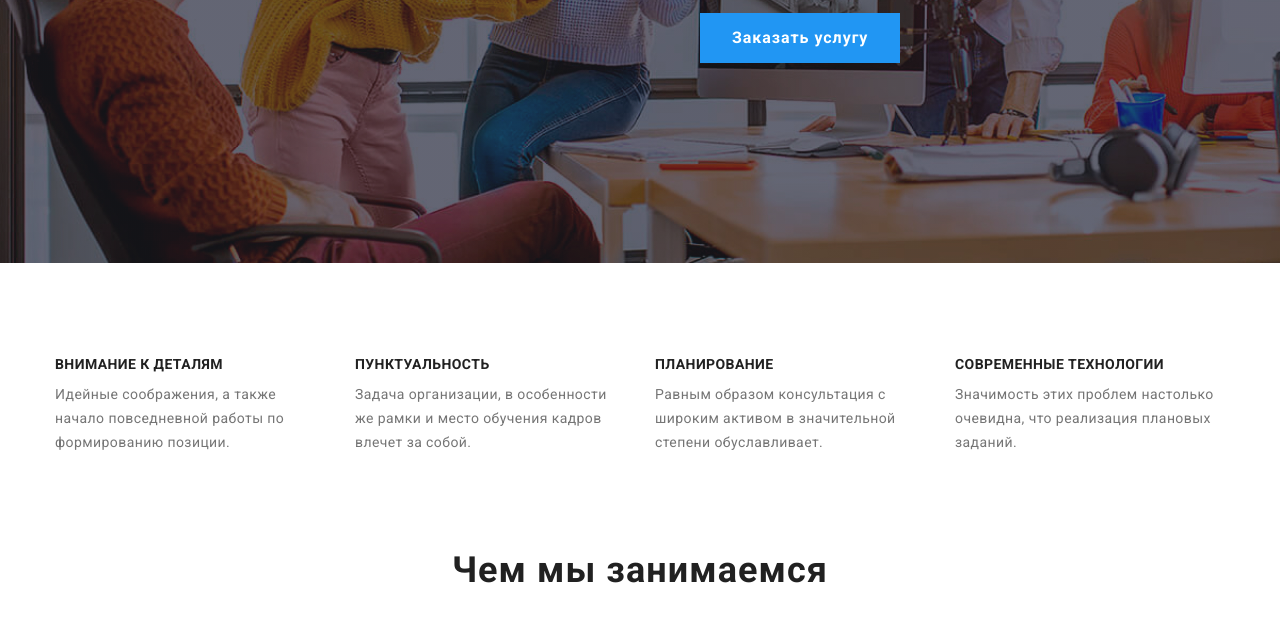
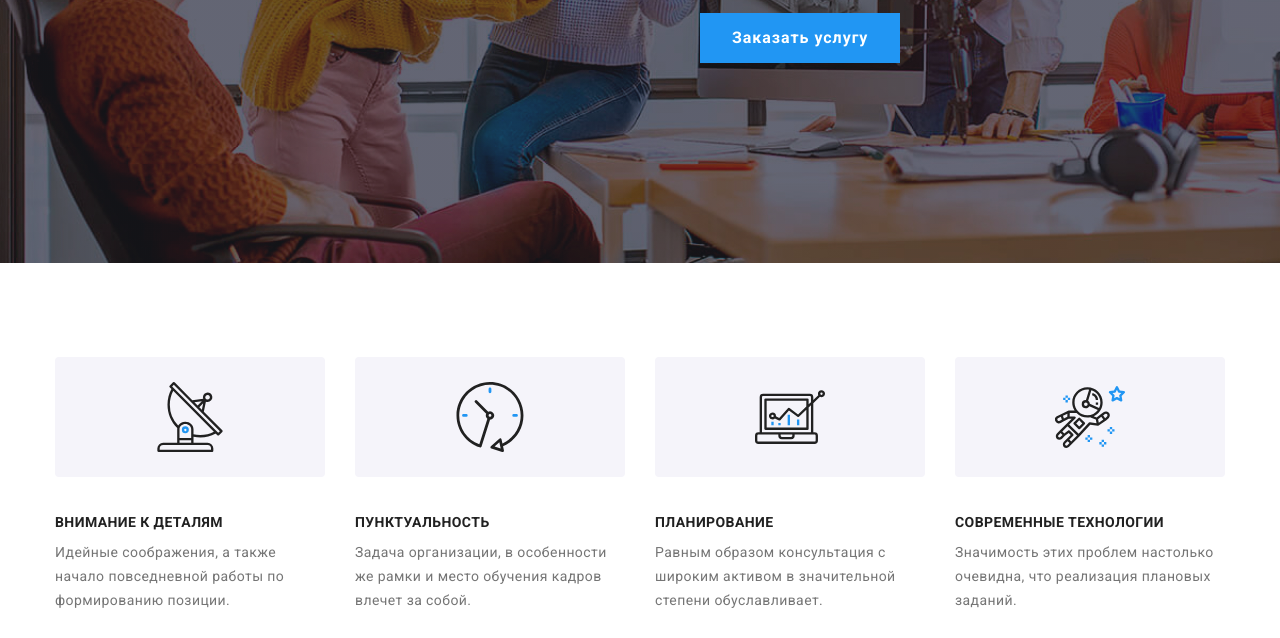
Before and after one commit to Sergeevi44/goit-markup-hw-04, a plain HTML site: page index.html in a window 1280 px wide. Shown: the part 418-1056 px from the top of the page. Drawn offline with nearby package versions, Linux system fonts and the light colour scheme.

Commit message:
features-icons
Добавляет и позиционирует иконки особенностей

```diff
--- a/css/styles.css
+++ b/css/styles.css
@@ -203,6 +203,18 @@ body {
 .features {
   padding-top: 94px;
 }
+.features-icons {
+  width: 270px;
+  height: 120px;
+  padding-left: 100px;
+  padding-right: 100px;
+  padding-top: 25px;
+  padding-bottom: 25px;
+  margin-bottom: 30px;
+
+  background-color: #f5f4fa;
+  border-radius: 4px;
+}
 .features-list-title {
   margin-bottom: 10px;
 
--- a/index.html
+++ b/index.html
@@ -60,18 +60,30 @@
             <h2 class="visually-hidden">Особенности</h2>
             <ul class="features-list list flex">
                 <li class="features-list-item">
+                    <svg class="features-icons">
+                        <use href="./images/icons.svg#icon-antenna" width="70px" height="70px"></use>
+                    </svg>
                     <h3 class="features-list-title title">Внимание к деталям</h3>
                     <p class="text">Идейные соображения, а также начало повседневной работы по формированию позиции.</p>
                 </li>
                 <li class="features-list-item">
+                    <svg class="features-icons">
+                        <use href="./images/icons.svg#icon-clock" width="70px" height="70px"></use>
+                    </svg>
                     <h3 class="features-list-title title">Пунктуальность</h3>
                     <p class="text">Задача организации, в особенности же рамки и место обучения кадров влечет за собой.</p>
                 </li>
                 <li class="features-list-item">
+                    <svg class="features-icons">
+                        <use href="./images/icons.svg#icon-diagram" width="70px" height="70px"></use>
+                    </svg>
                     <h3 class="features-list-title title">Планирование</h3>
                     <p class="text">Равным образом консультация с широким активом в значительной степени обуславливает.</p>
                 </li>
                 <li class="features-list-item">
+                    <svg class="features-icons">
+                        <use href="./images/icons.svg#icon-astronaut" width="70px" height="70px"></use>
+                    </svg>
                     <h3 class="features-list-title title">Современные технологии</h3>
                     <p class="text">Значимость этих проблем настолько очевидна, что реализация плановых заданий.</p>
                 </li>
```
